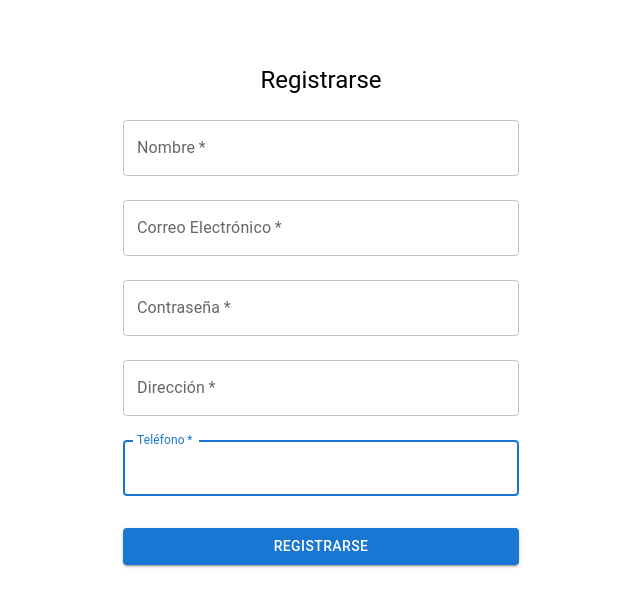
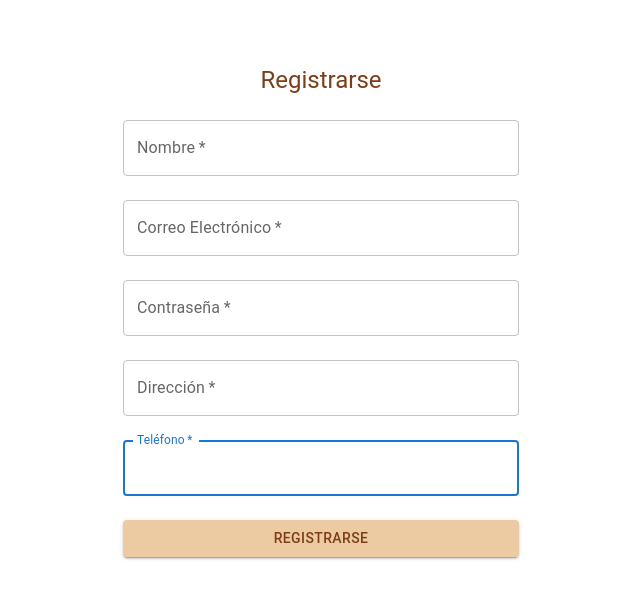
Before and after one commit to fatinoble/muerde-uy, a Next.js app: page /user/register/Register in a window 1280 px wide. Shown: the top 606 px of the page, without its empty margins (319-959 px from the left). Built offline with nearby package versions, Linux system fonts and the light colour scheme.

Commit message:
Input validation

```diff
--- a/pages/user/register/Register.jsx
+++ b/pages/user/register/Register.jsx
@@ -4,14 +4,40 @@ import { Container, Typography, TextField, Button, Box } from '@mui/material';
 import { createUser } from '../../../services/userService';
 
 const Register = () => {
+    const [name, setName] = useState("");
+    const [mail, setMail] = useState("");
+    const [password, setPassword] = useState("");
+    const [address, setAddress] = useState("");
+    const [phone, setPhone] = useState("");
+
     const handleSubmit = async event => {
         event.preventDefault();
+        if (!name || !mail || !address || !phone || !password) {
+            alert("Por favor, completa todos los campos.");
+            return;
+        }
+
+        if (!/\S+@\S+\.\S+/.test(mail)) {
+            alert("Por favor, introduce un correo electrónico válido.");
+            return;
+        }
+
+        if (!/^\d+$/.test(phone)) {
+            alert("Por favor, introduce un número de teléfono válido.");
+            return;
+        }
+
+        if (!/(?=.*[0-9])(?=.*[!@#$%^&*])[a-zA-Z0-9!@#$%^&*]{8,}$/.test(password)) {
+            alert("La contraseña debe tener al menos 8 caracteres, incluyendo al menos un número y un carácter especial.");
+            return;
+        }
+
         const data = {
-            name: event.target.name.value,
-            mail: event.target.mail.value,
-            password: event.target.password.value,
-            address: event.target.address.value,
-            phone: event.target.phone.value
+            name: name,
+            mail: mail,
+            password: password,
+            address: address,
+            phone: phone
         };
 
         try {
@@ -38,11 +64,11 @@ const Register = () => {
                     alignItems: 'center',
                 }}
             >
-                <Typography component="h1" variant="h5">
+                <Typography component="h1" variant="h5" sx={{color: '#7B3E19'}}>
                     Registrarse
                 </Typography>
                 <Box component="form" onSubmit={handleSubmit} noValidate sx={{ mt: 1 }}>
-                <TextField
+                    <TextField
                         variant="outlined"
                         margin="normal"
                         required
@@ -52,6 +78,7 @@ const Register = () => {
                         name="name"
                         autoComplete="name"
                         autoFocus
+                        onChange={e => setName(e.target.value)}
                     />
                     <TextField
                         variant="outlined"
@@ -63,6 +90,7 @@ const Register = () => {
                         name="mail"
                         autoComplete="mail"
                         autoFocus
+                        onChange={e => setMail(e.target.value)}
                     />
                     <TextField
                         variant="outlined"
@@ -74,6 +102,7 @@ const Register = () => {
                         type="password"
                         id="password"
                         autoComplete="current-password"
+                        onChange={e => setPassword(e.target.value)}
                     />
                     <TextField
                         variant="outlined"
@@ -85,6 +114,7 @@ const Register = () => {
                         name="address"
                         autoComplete="address"
                         autoFocus
+                        onChange={e => setAddress(e.target.value)}
                     />
                     <TextField
                         variant="outlined"
@@ -96,12 +126,23 @@ const Register = () => {
                         name="phone"
                         autoComplete="phone"
                         autoFocus
+                        onChange={e => setPhone(e.target.value)}
                     />
                     <Button
                         type="submit"
                         fullWidth
                         variant="contained"
-                        sx={{ mt: 3, mb: 2 }}
+                        sx={{
+                            display: 'block',
+                            mt: 2,
+                            ml: 'auto',
+                            mr: 'auto',
+                            backgroundColor: '#EDCBA2',
+                            color: '#7B3E19',
+                            '&:hover': {
+                                backgroundColor: '#CCA870',
+                            },
+                        }}
                     >
                         Registrarse
                     </Button>
```
